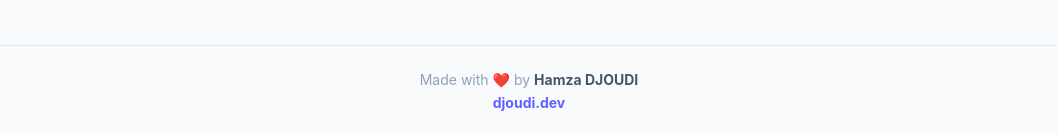
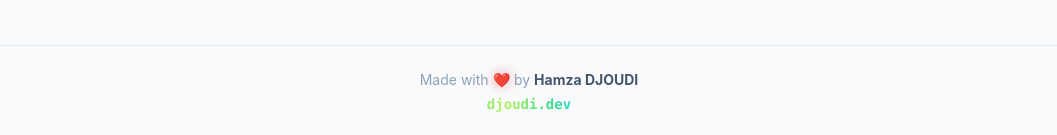
Before and after one commit to HAAMZA7/Oseille, a React (Vite) app: page / in a window 1280 px wide. Shown: the part 1527-1662 px from the top of the page, without its empty margins (111-1168 px from the left). Built offline with nearby package versions, Linux system fonts and the light colour scheme; no server answers.

Commit message:
Uniformize signature style with PhanTom design

```diff
--- a/src/components/LandingPage.tsx
+++ b/src/components/LandingPage.tsx
@@ -181,18 +181,20 @@ export const LandingPage = ({ onStart, isDark, toggleDark }: LandingPageProps) =
 
             {/* Footer Signature */}
             <footer className="py-6 text-center border-t border-slate-100 dark:border-slate-800 transition-colors">
+                <div className="signature-container">
                     <p className="text-sm text-slate-400 dark:text-slate-500">
-                    Made with <span className="text-rose-500">❤️</span> by{' '}
+                        Made with <span className="heart-emoji">❤️</span> by{' '}
                         <strong className="text-slate-600 dark:text-slate-300">Hamza DJOUDI</strong>
                     </p>
                     <a
                         href="https://djoudi.dev"
                         target="_blank"
                         rel="noopener noreferrer"
-                    className="text-sm font-bold text-indigo-500 hover:text-indigo-600 dark:text-indigo-400 dark:hover:text-indigo-300 transition-colors"
+                        className="signature-link text-sm font-bold"
                     >
                         djoudi.dev
                     </a>
+                </div>
             </footer>
         </div>
     );
--- a/src/components/dashboard/Dashboard.tsx
+++ b/src/components/dashboard/Dashboard.tsx
@@ -353,7 +353,7 @@ export const Dashboard = ({ user, onLogout, onUpdateUser, onDeleteAccount, theme
             {/* Signature Footer */}
             <footer className="fixed bottom-0 left-0 right-0 py-3 text-center bg-gradient-to-t from-slate-100 dark:from-slate-900 to-transparent pointer-events-none z-10">
                 <div className="signature-container pointer-events-auto">
-                    <p className="text-xs text-slate-400 flex items-center justify-center gap-1">
+                    <p className="text-xs text-slate-400 flex items-center justify-center gap-1.5 mb-1 transition-colors">
                         Made with <span className="heart-emoji">❤️</span> by <strong className="text-slate-500 dark:text-slate-300">Hamza DJOUDI</strong>
                     </p>
                     <a href="https://djoudi.dev" target="_blank" rel="noopener" className="signature-link text-sm font-bold">
--- a/src/styles/globals.css
+++ b/src/styles/globals.css
@@ -105,6 +105,11 @@ body {
   flex-direction: column;
   align-items: center;
   gap: 0.25rem;
+  transition: all 0.3s ease;
+}
+
+.signature-container:hover {
+  animation: signature-float 2s ease-in-out infinite;
 }
 
 .heart-emoji {
@@ -114,32 +119,28 @@ body {
 }
 
 @keyframes heartbeat {
+  0%, 100% { transform: scale(1); }
+  15% { transform: scale(1.25); }
+  30% { transform: scale(1); }
+  45% { transform: scale(1.2); }
+  60% { transform: scale(1); }
+}
 
-  0%,
-  100% {
-    transform: scale(1);
-  }
-
-  15% {
-    transform: scale(1.25);
-  }
-
-  30% {
-    transform: scale(1);
-  }
-
-  45% {
-    transform: scale(1.2);
-  }
-
-  60% {
-    transform: scale(1);
-  }
+@keyframes signature-float {
+  0%, 100% { transform: translateY(0); }
+  50% { transform: translateY(-3px); }
 }
 
 .signature-link {
   font-family: ui-monospace, SFMono-Regular, Menlo, Monaco, Consolas, monospace;
-  background: linear-gradient(90deg, #6366f1, #8b5cf6, #10b981, #8b5cf6, #6366f1);
+  background: linear-gradient(
+    90deg,
+    #bef264 0%,
+    #4ade80 25%,
+    #22d3ee 50%,
+    #4ade80 75%,
+    #bef264 100%
+  );
   background-size: 200% auto;
   -webkit-background-clip: text;
   background-clip: text;
@@ -150,16 +151,11 @@ body {
 }
 
 .signature-link:hover {
-  filter: drop-shadow(0 0 10px rgba(99, 102, 241, 0.5));
+  filter: drop-shadow(0 0 10px rgba(190, 242, 100, 0.5));
   animation-duration: 1s;
 }
 
 @keyframes gradient-flow {
-  0% {
-    background-position: 0% center;
-  }
-
-  100% {
-    background-position: 200% center;
-  }
+  0% { background-position: 0% center; }
+  100% { background-position: 200% center; }
 }
```
Lines whose indentation alone changed are shown as unchanged.
